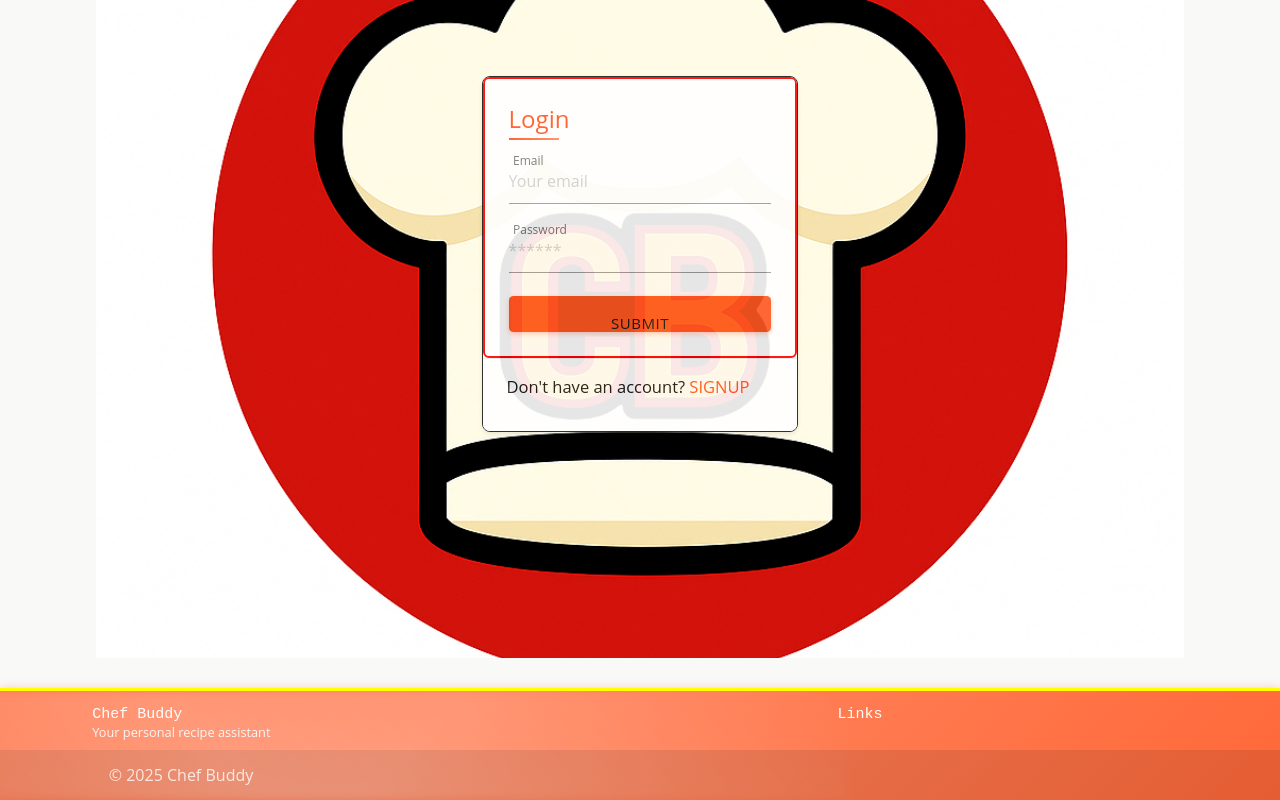
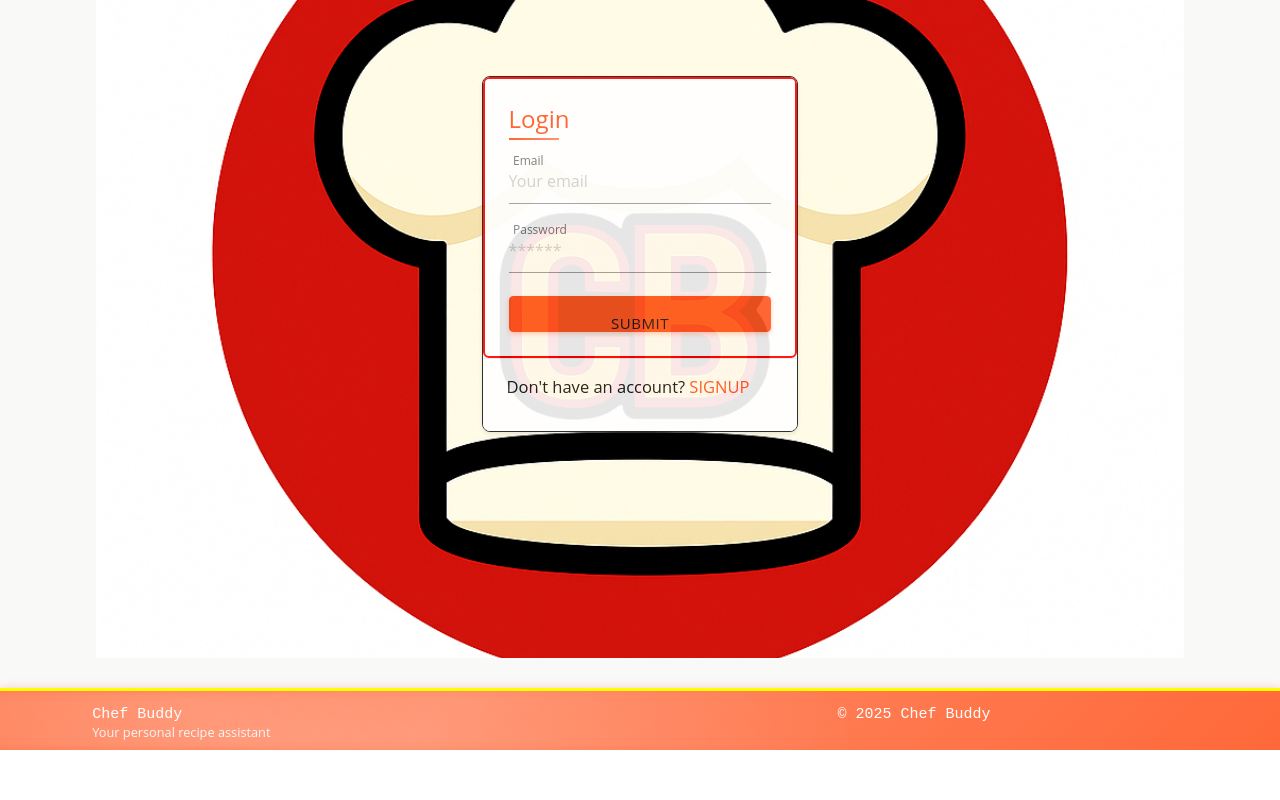
Before and after one commit to MMullen4/ChefBuddy2, a React (Vite) app in the folder client/: page /login in a window 1280 px wide. Shown: the part 236-1036 px from the top of the page. After the commit the page ends 986 px from the top, so only its background shows below. Built offline with nearby package versions, Linux system fonts and the light colour scheme.

Commit message:
footer adjustment

```diff
--- a/client/src/App.css
+++ b/client/src/App.css
@@ -1894,16 +1894,16 @@ footer.page-footer.compact-footer {
   margin-bottom: 0 !important;
 }
 
-.footer-copyright {
-  background-color: rgba(0, 0, 0, 0.1) !important;
-  height: 36px !important; /* Reduced from 56px */
-  display: flex;
-  align-items: center;
-}
-
 /* Remove bottom margins from elements in footer */
 .compact-footer p,
 .compact-footer h6,
 .compact-footer ul {
   margin-bottom: 0;
 }
+
+.compact-footer .copyright {
+  background-color: rgba(0, 0, 0, 0.1);
+  height: 36px;
+  display: flex;
+  align-items: center;
+}
--- a/client/src/App.tsx
+++ b/client/src/App.tsx
@@ -99,13 +99,8 @@ function App() {
                 <p className="grey-text text-lighten-4 footer-text">Your personal recipe assistant</p>
               </div>
               <div className="col l4 offset-l2 s12">
-                <h6 className="white-text">Links</h6>
+                <h6 className="white-text">© 2025 Chef Buddy</h6>
               </div>
-            </div>
-          </div>
-          <div className="footer-copyright">
-            <div className="container">
-            © 2025 Chef Buddy
             </div>
           </div>
         </footer>
--- a/client/src/assets/styles/home.css
+++ b/client/src/assets/styles/home.css
@@ -128,7 +128,7 @@
 .card .card-footer {
   border-top: 1px solid #1a1a1a;
   padding: 0.375rem;
-  height: 100%;
+  height: auto;
   display: flex;
   align-items: center;
 }
```
Also changed, not shown: client/src/assets/materialize-custom.css.
